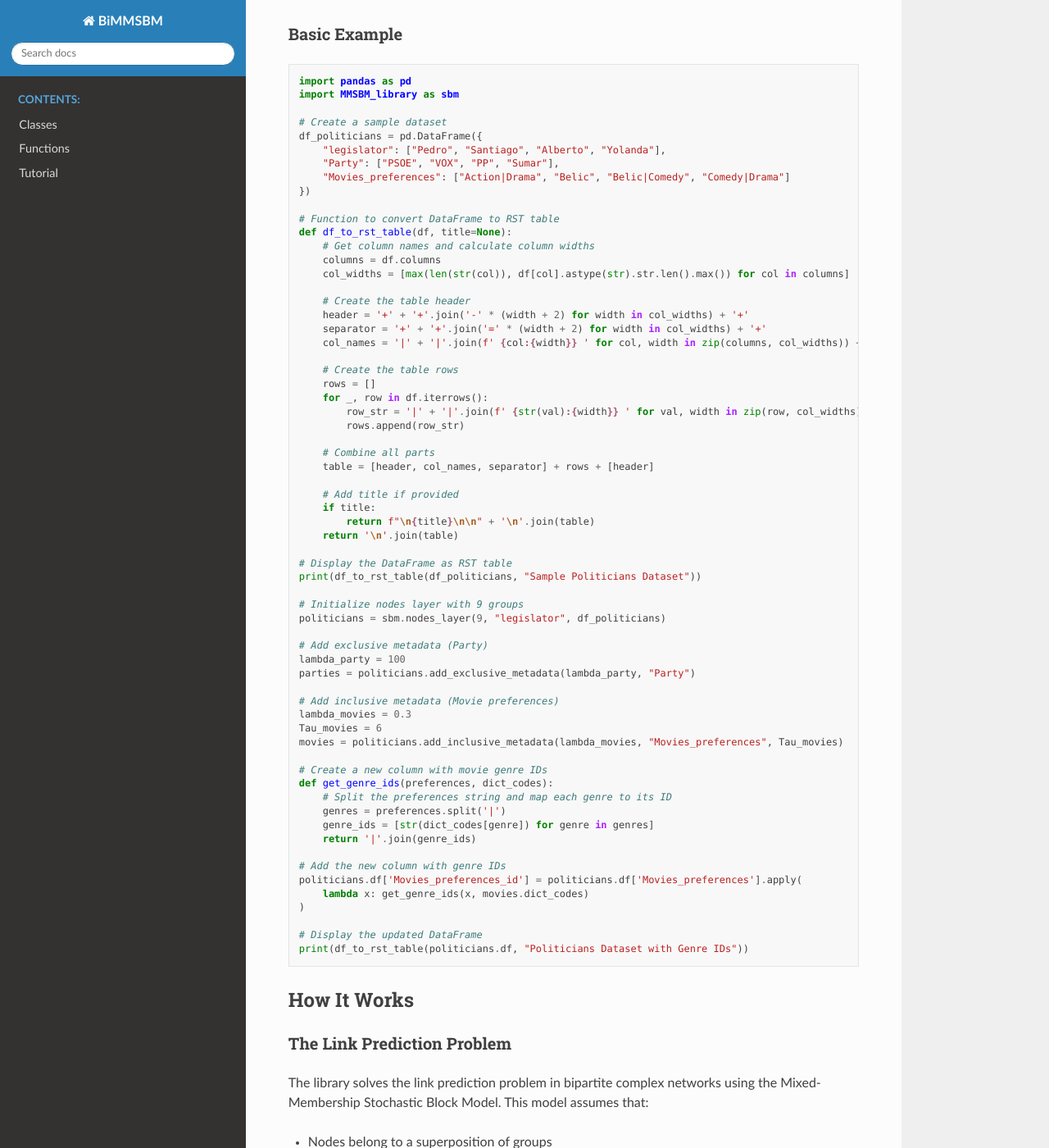
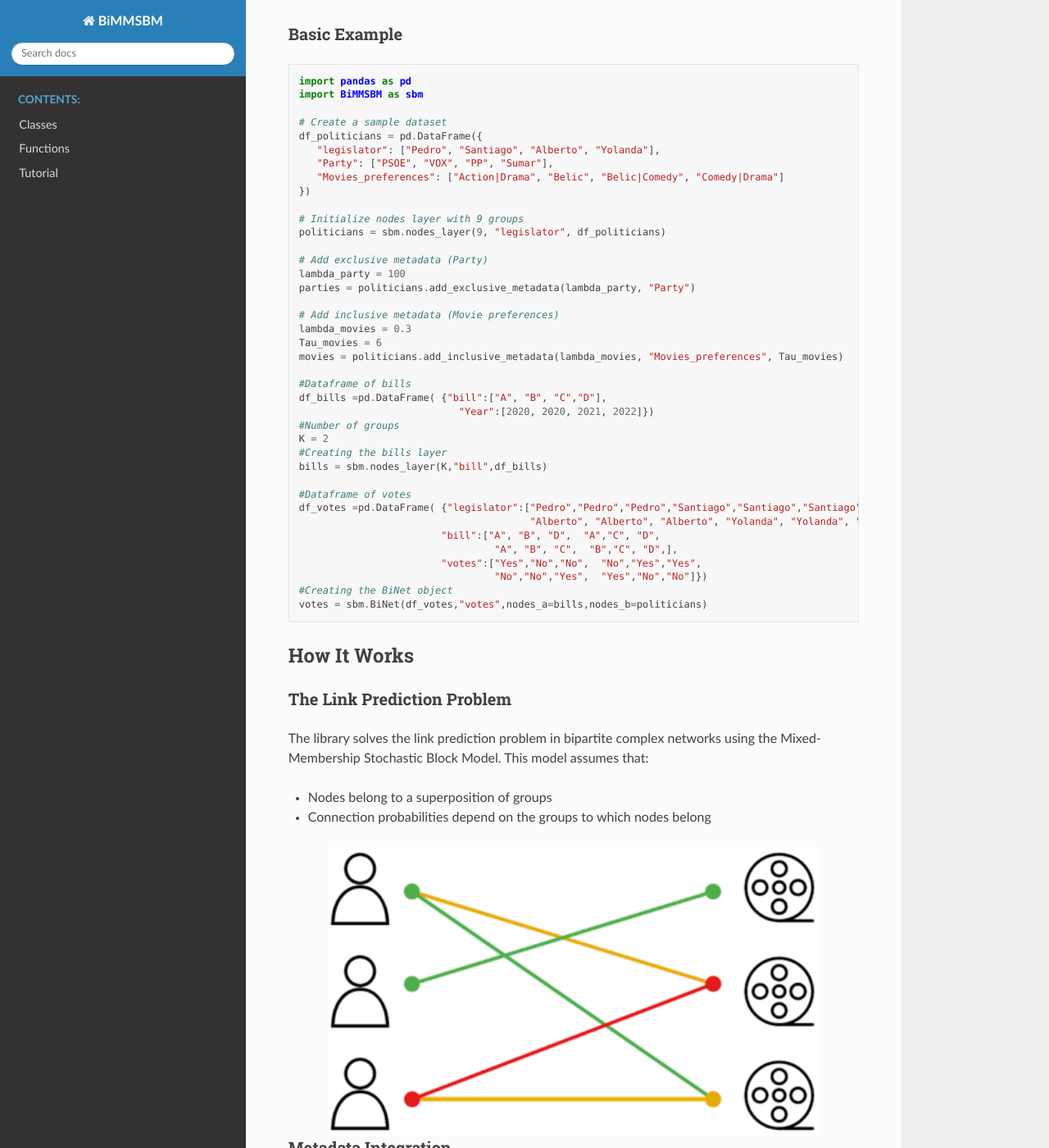
Before and after one commit to oscarcapote/MMSBM_library, a Sphinx documentation site: the page built from docs/source/index.rst, in a window 1280 px wide and 1400 px high, scrolled down 1031 px. Shown: the whole window at 82% size. Built offline with Sphinx 7.4.7 and the Read the Docs theme 3.1.0, drawn with Linux system fonts in a browser that asks for light colours; pages that are not in the unit, such as notebooks, are missing from menus.

Commit message:
Changed some detailes in the index.rst

```diff
--- a/docs/source/index.rst
+++ b/docs/source/index.rst
@@ -54,42 +54,14 @@ Basic Example
 .. code-block:: python
 
    import pandas as pd
-   import MMSBM_library as sbm
+   import BiMMSBM as sbm
 
    # Create a sample dataset
    df_politicians = pd.DataFrame({
-       "legislator": ["Pedro", "Santiago", "Alberto", "Yolanda"],
-       "Party": ["PSOE", "VOX", "PP", "Sumar"],
-       "Movies_preferences": ["Action|Drama", "Belic", "Belic|Comedy", "Comedy|Drama"]
+      "legislator": ["Pedro", "Santiago", "Alberto", "Yolanda"],
+      "Party": ["PSOE", "VOX", "PP", "Sumar"],
+      "Movies_preferences": ["Action|Drama", "Belic", "Belic|Comedy", "Comedy|Drama"]
    })
-
-   # Function to convert DataFrame to RST table
-   def df_to_rst_table(df, title=None):
-       # Get column names and calculate column widths
-       columns = df.columns
-       col_widths = [max(len(str(col)), df[col].astype(str).str.len().max()) for col in columns]
-
-       # Create the table header
-       header = '+' + '+'.join('-' * (width + 2) for width in col_widths) + '+'
-       separator = '+' + '+'.join('=' * (width + 2) for width in col_widths) + '+'
-       col_names = '|' + '|'.join(f' {col:{width}} ' for col, width in zip(columns, col_widths)) + '|'
-
-       # Create the table rows
-       rows = []
-       for _, row in df.iterrows():
-           row_str = '|' + '|'.join(f' {str(val):{width}} ' for val, width in zip(row, col_widths)) + '|'
-           rows.append(row_str)
-
-       # Combine all parts
-       table = [header, col_names, separator] + rows + [header]
-
-       # Add title if provided
-       if title:
-           return f"\n{title}\n\n" + '\n'.join(table)
-       return '\n'.join(table)
-
-   # Display the DataFrame as RST table
-   print(df_to_rst_table(df_politicians, "Sample Politicians Dataset"))
 
    # Initialize nodes layer with 9 groups
    politicians = sbm.nodes_layer(9, "legislator", df_politicians)
@@ -103,20 +75,23 @@ Basic Example
    Tau_movies = 6
    movies = politicians.add_inclusive_metadata(lambda_movies, "Movies_preferences", Tau_movies)
 
-   # Create a new column with movie genre IDs
-   def get_genre_ids(preferences, dict_codes):
-       # Split the preferences string and map each genre to its ID
-       genres = preferences.split('|')
-       genre_ids = [str(dict_codes[genre]) for genre in genres]
-       return '|'.join(genre_ids)
+   #Dataframe of bills
+   df_bills =pd.DataFrame( {"bill":["A", "B", "C","D"],
+                              "Year":[2020, 2020, 2021, 2022]})
+   #Number of groups
+   K = 2
+   #Creating the bills layer
+   bills = sbm.nodes_layer(K,"bill",df_bills)
 
-   # Add the new column with genre IDs
-   politicians.df['Movies_preferences_id'] = politicians.df['Movies_preferences'].apply(
-       lambda x: get_genre_ids(x, movies.dict_codes)
-   )
-
-   # Display the updated DataFrame
-   print(df_to_rst_table(politicians.df, "Politicians Dataset with Genre IDs"))
+   #Dataframe of votes
+   df_votes =pd.DataFrame( {"legislator":["Pedro","Pedro","Pedro","Santiago","Santiago","Santiago",
+                                          "Alberto", "Alberto", "Alberto", "Yolanda", "Yolanda", "Yolanda"],
+                           "bill":["A", "B", "D",  "A","C", "D",
+                                    "A", "B", "C",  "B","C", "D",],
+                           "votes":["Yes","No","No",  "No","Yes","Yes",
+                                    "No","No","Yes",  "Yes","No","No"]})
+   #Creating the BiNet object
+   votes = sbm.BiNet(df_votes,"votes",nodes_a=bills,nodes_b=politicians)
 
 How It Works
 ------------
```
